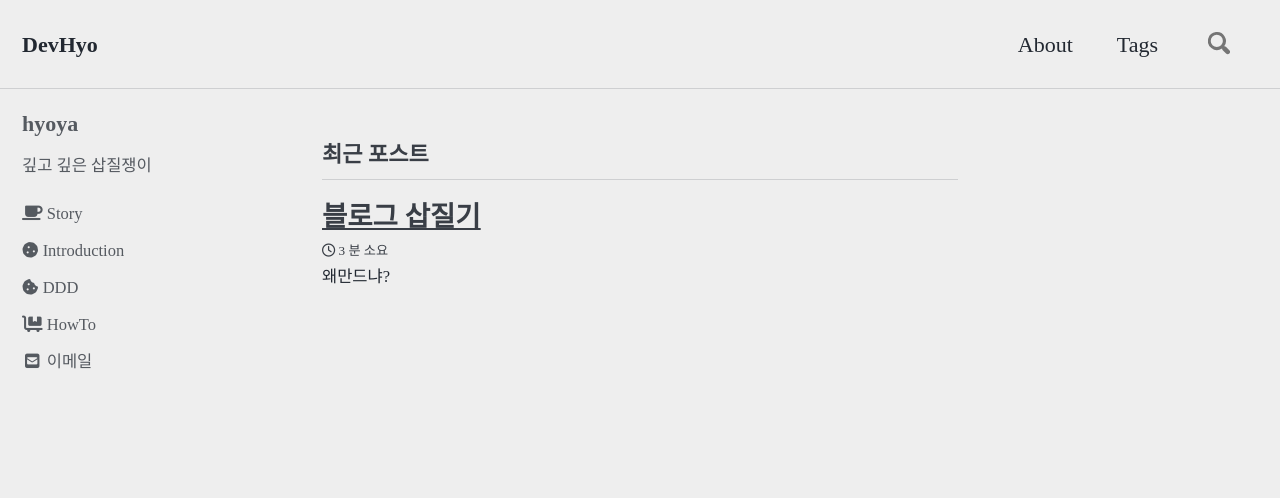
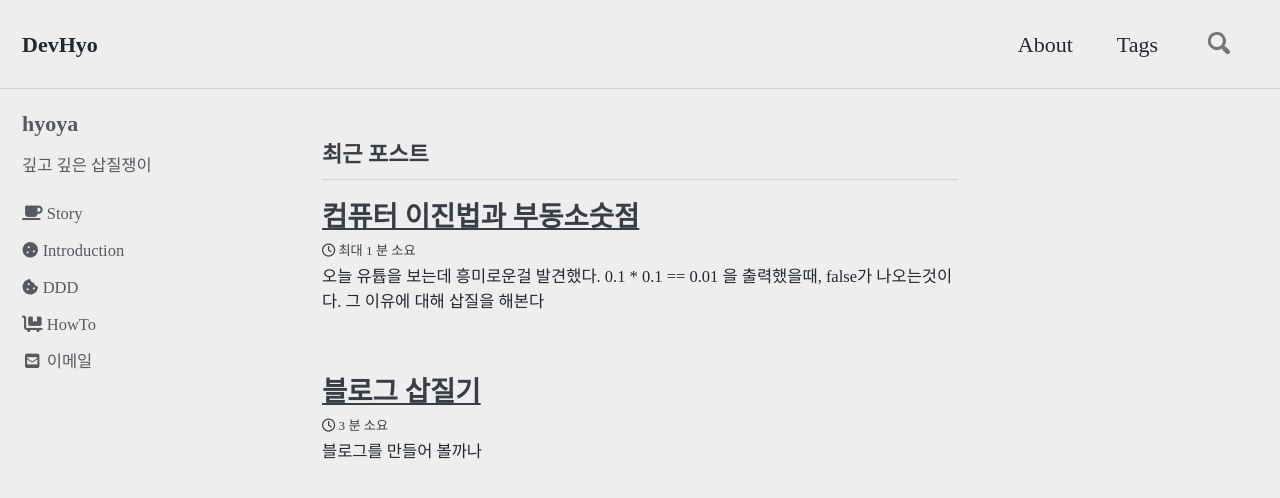
Before and after one commit to hyoya/hyoya.github.io, a Jekyll site: the page built from index.html, in a window 1280 px wide and 900 px high. Shown: the top 498 px of the window. Built offline with Jekyll 4.4.1, drawn with Linux system fonts in a browser that asks for light colours; cached includes are drawn as plain includes; nearby versions of some CDN libraries; some web fonts are replaced; the list of posts is cut into pages by our own code.

Commit message:
computer float binary

````diff
--- a/_posts/DDD/2019-11-26-DigBlog.md
+++ b/_posts/DDD/2019-11-26-DigBlog.md
@@ -4,6 +4,8 @@ comment: true
 categories: DDD
 tags: [jekyll, ruby]
 ---
+
+> 블로그를 만들어 볼까나
 
 
 
@@ -170,6 +172,18 @@ $ bundle exec jekyll serve
 
 
 
+> 윈도우에서의 Jekyll에 관한 이슈
+>
+> 만약 UTF-8 인코딩을 사용한다면, 문서 안에 BOM 헤더를 사용하지 않아야 합니다.
+> 그렇지 않으면 Jekyll 에 아주, 아주 안 좋은 일이 벌어집니다.
+> 이는 특히, 윈도우즈에서 Jekyll을 사용하는 것에 연관된 문제입니다.
+> 그리고, 사이트 생성 단계에서 “Liquid Exception: Incompatible character encoding” 에러가 발생하는 경우엔,
+> 콘솔창의 코드 페이지를 UTF-8 로 바꿔야 할 수도 있습니다.
+
+```
+$ bundle exec chcp 65001
+```
+
 
 
 
--- /dev/null
+++ b/_posts/DDD/2019-12-23-ComputerFloatBinary.md
@@ -0,0 +1,38 @@
+---
+title: 컴퓨터 이진법과 부동소숫점
+comment: true
+categories: DDD
+tags: [CS, float, Binary]
+---
+
+
+
+
+
+> 오늘 유튭을 보는데 흥미로운걸 발견했다.
+> 0.1 * 0.1 == 0.01 을 출력했을때, false가 나오는것이다.
+>
+> 그 이유에 대해 삽질을 해본다
+
+
+
+먼저 현상을 직접 눈으로 확인해보자
+
+![img](../../assets/postImg/DDD/20191223computerfloatbinary02.png)
+
+![img](../../assets/postImg/DDD/20191223computerfloatbinary01.png)
+
+
+
+세상에 놀랍지 않은가
+
+0.1은 0.1이 아니였다
+
+왜 이런 현상이 일어났을까?
+
+이유를 알기위해선 아래 내용을 알아야한다
+
+1. 컴퓨터에서 데이터를 저장하는 방법
+2. 컴퓨터에서 실수형 데이터를 저장하는 방법
+
+3. 단일정밀도
````
Also changed, not shown: assets/postImg/DDD/20191223computerfloatbinary01.PNG (added), assets/postImg/DDD/20191223computerfloatbinary02.PNG (added).
